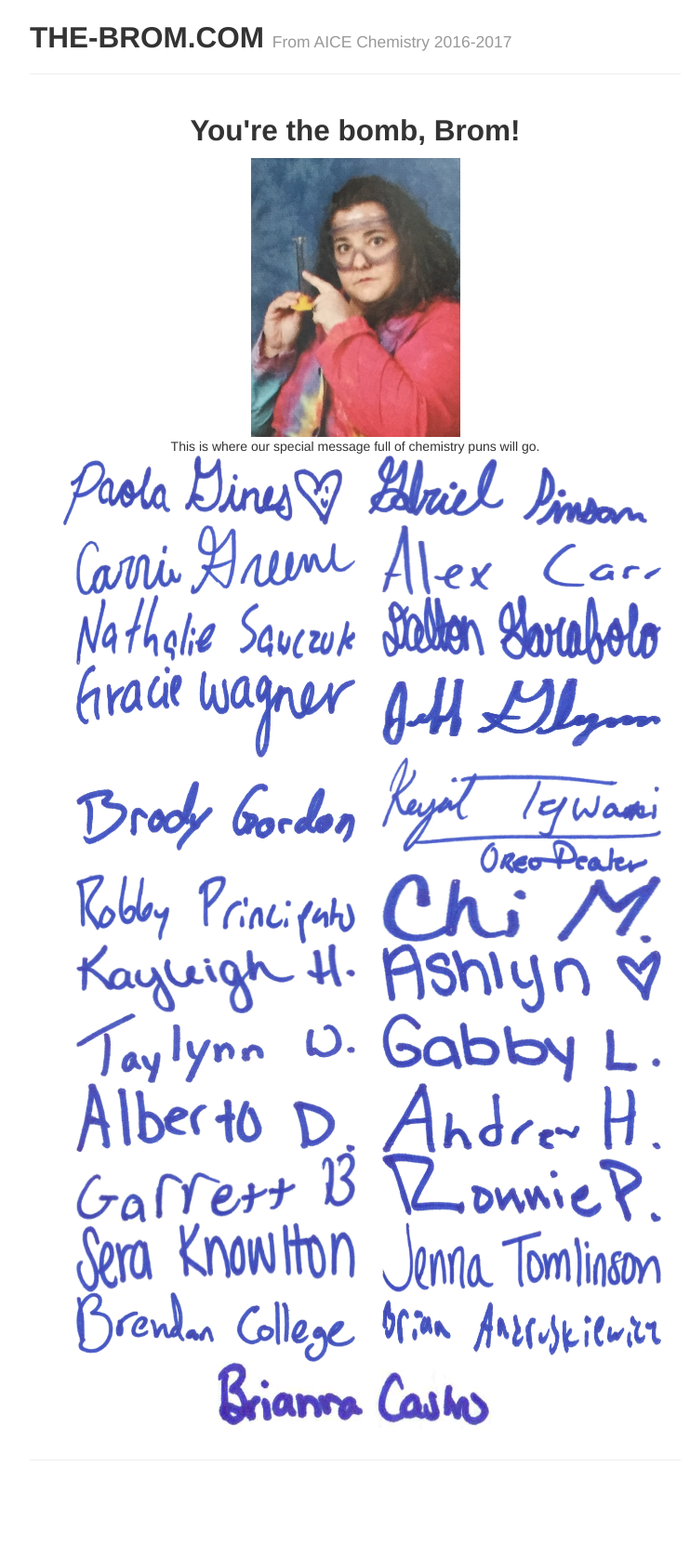
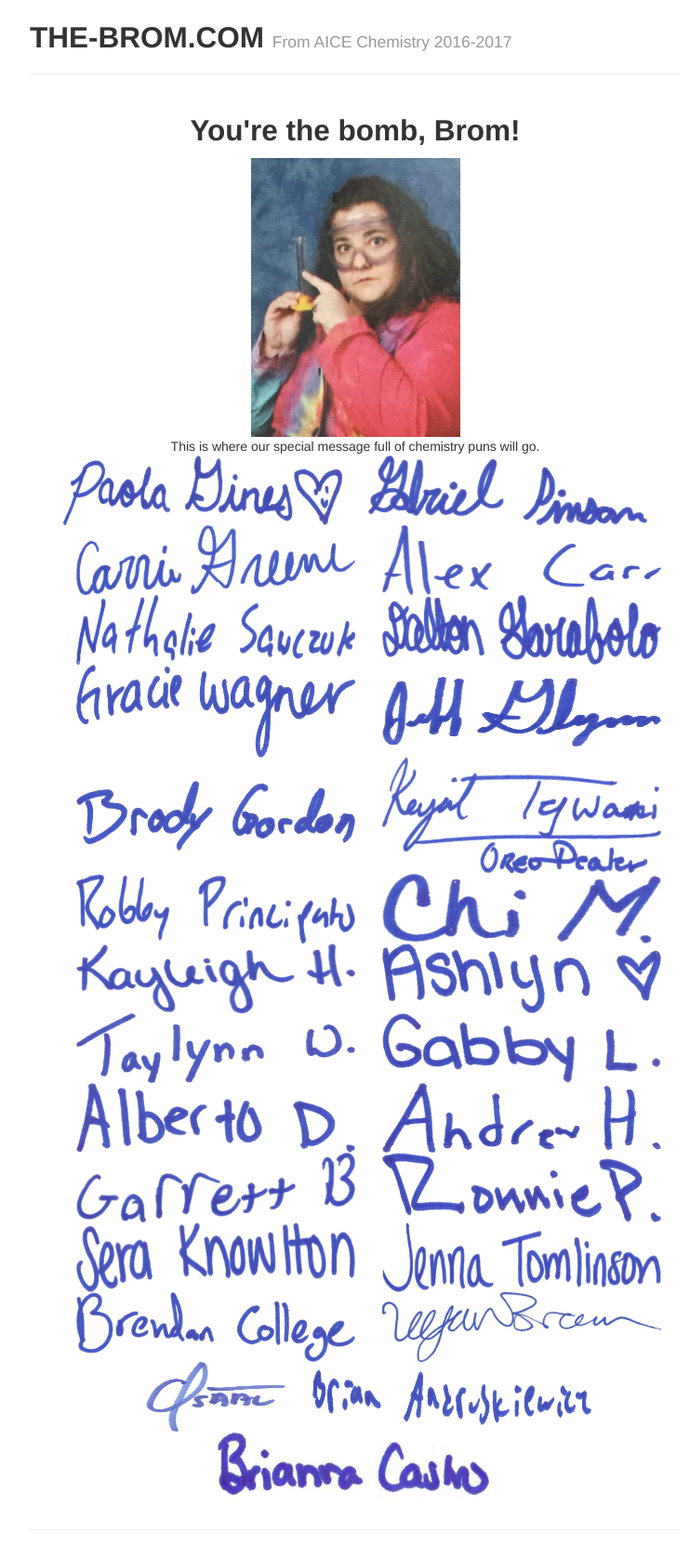
Before and after one commit to the-brom/the-brom.com, a Jekyll site: the page built from index.md, in a window 1280 px wide. Shown: the whole page at 93% size, without its empty margins (258-1000 px from the left). Built offline with Jekyll 4.4.1, drawn with Linux system fonts in a browser that asks for light colours; before the commit the page ends 1602 px from its top, so only the background shows below that.

Commit message:
Update index.md

```diff
--- a/index.md
+++ b/index.md
@@ -32,5 +32,7 @@ This is where our special message full of chemistry puns will go.
 <img src="signatures_optimized/21.jpg" alt="Signature" style="height:75px;width:300px;"><img src="space.png">
 <img src="signatures_optimized/22.jpg" alt="Signature" style="height:75px;width:300px;"><br><img src="space.png">
 <img src="signatures_optimized/23.jpg" alt="Signature" style="height:75px;width:300px;"><img src="space.png">
+<img src="signatures_optimized/26.jpg" alt="Signature" style="height:75px;width:300px;"><br><img src="space.png">
+<img src="signatures_optimized/27.jpg" alt="Signature" style="height:75px;width:150px;"><img src="space.png">
 <img src="signatures_optimized/24.jpg" alt="Signature" style="height:60px;width:300px;"><br><img src="space.png">
 <img src="signatures_optimized/25.jpg" alt="Signature" style="height:75px;width:300px;"><img src="space.png">
```
